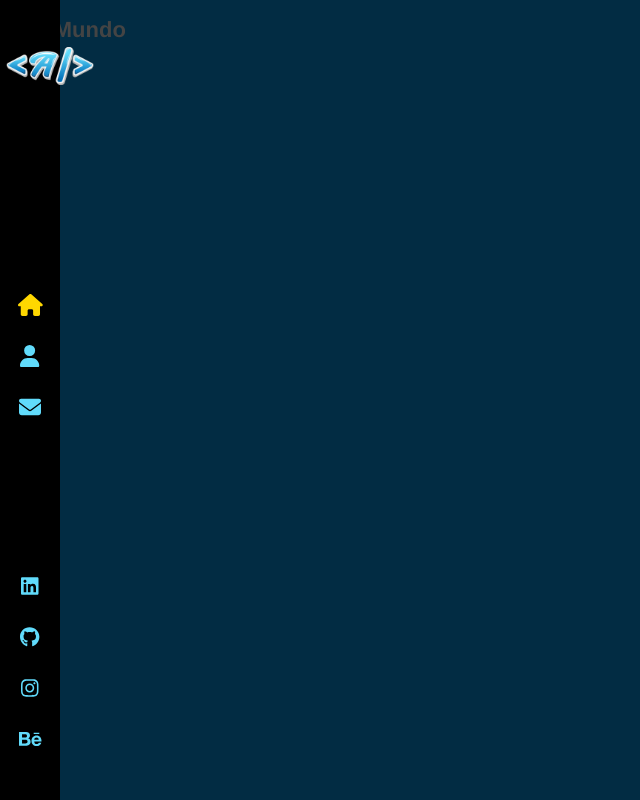
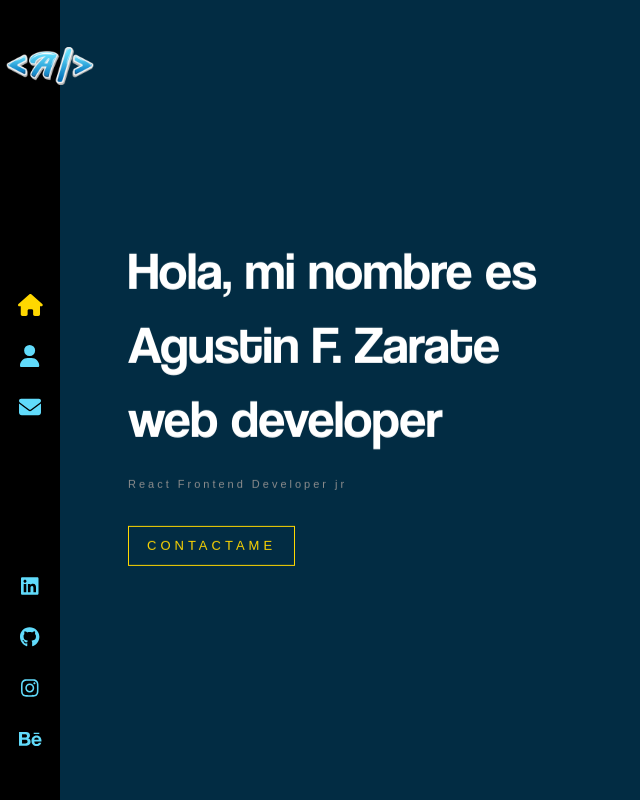
Before and after one commit to AgustinZarate/react-portfolio, a React (Create React App) app: page / in a window 1280 px wide. Shown: the whole page, without its empty margins (0-640 px from the left). Built offline with nearby package versions, Linux system fonts and the light colour scheme.

Commit message:
Comienzo de Home

```diff
--- a/src/Components/Home/Home.jsx
+++ b/src/Components/Home/Home.jsx
@@ -1,14 +1,19 @@
 import React from 'react'
+import { Link } from 'react-router-dom'
 import './home.scss'
 
 
 function Home() {
   return (
-    <>
-      <div>
-        <h1>Hola Mundo</h1>
+      <div className="container home-page">
+        <div className="text-zone">
+          <h1>
+              Hola, mi nombre es <br /> Agustin F. Zarate <br /> web developer
+          </h1>
+          <h2>React Frontend Developer jr</h2>
+          <Link to={"/contact"} className="flat-button">CONTACTAME</Link>
+        </div>
       </div>
-    </>
   )
 }
 
--- a/src/Components/Home/home.scss
+++ b/src/Components/Home/home.scss
@@ -0,0 +1,64 @@
+.container {
+    width: 100%;
+    will-change: contents;
+    height: 90%;
+    position: absolute;
+/*     opacity: 0; */
+    top: 5%;
+    margin: 0 auto;
+    z-index: 1;
+    transform-style: preserve-3d;
+    animation: feadIn 1s forwards;
+    animation-delay: 1s;
+}
+
+.home-page {
+    .text-zone{
+        position: absolute;
+        left: 10%;
+        top: 50%;
+        transform: translateY(-50%);
+        width: 40%;
+        max-height: 90%;
+    }
+
+    h1 {
+        color: #fff;
+        font-size: 53px;
+        margin: 0;
+        font-family: 'Coolvetica';
+        font-weight: 400;
+        animation: fadeIn 1s 1.8s backwards;
+        opacity: 1;
+    }
+}
+
+h2 {
+    color: #8d8d8d;
+    margin-top: 20px;
+    font-weight: 400;
+    font-size: 11px;
+    font-family: sans-serif;
+    letter-spacing: 3px;
+    animation: fadeIn 1s 1.8s backwards;
+}
+
+.flat-button{
+    color: #ffd700;
+    font-size: 13px;
+    font-weight: 400;
+    letter-spacing: 4px;
+    font-family: sans-serif;
+    text-decoration: none;
+    padding: 10px 18px;
+    border: 1px solid #ffd700;
+    margin-top: 25px;
+    float: left;
+    animation: fadeIn 1s 1.8s backwards;
+    white-space: nowrap;
+
+    &:hover {
+        background: #ffd700;
+        color: #333;
+    }
+}
```
